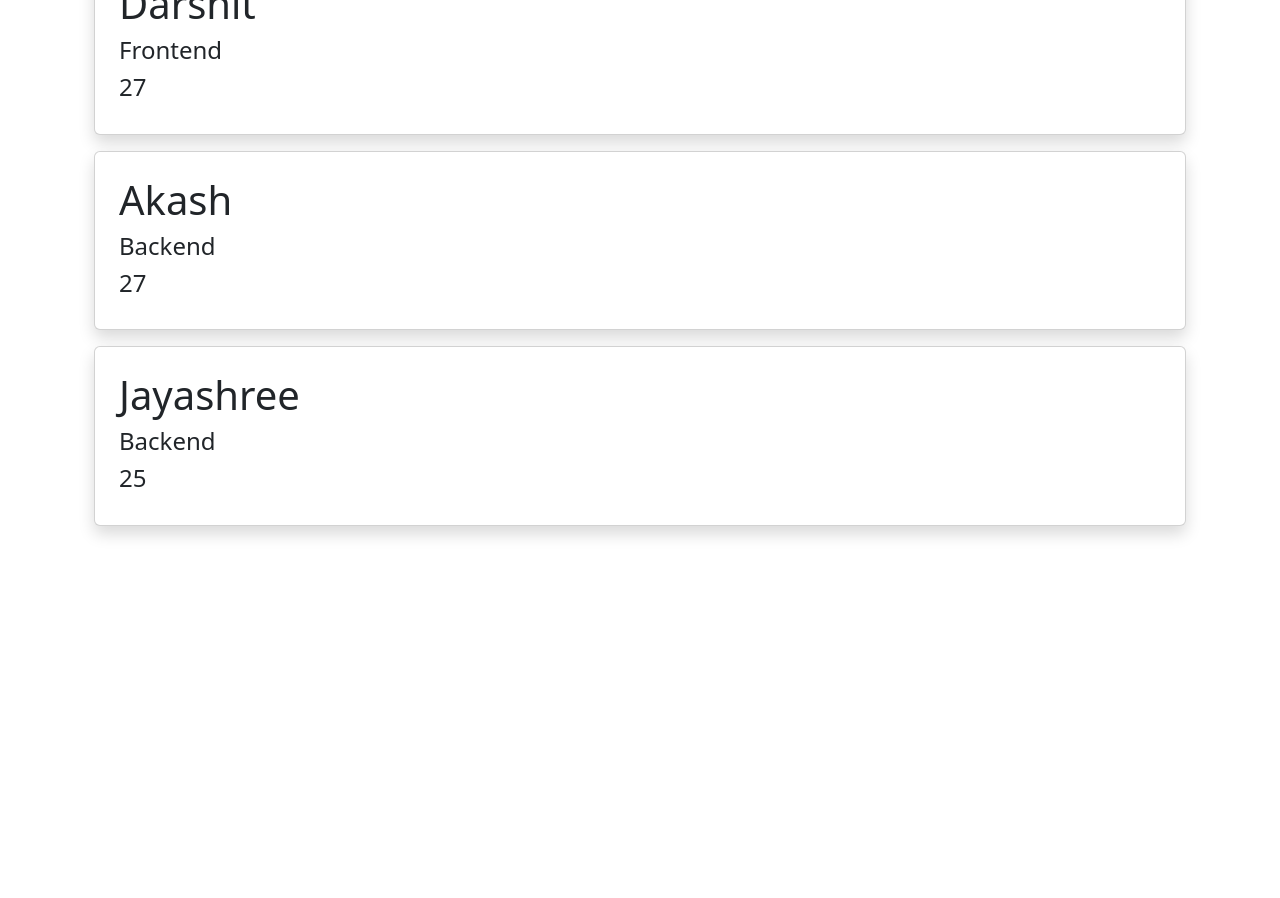
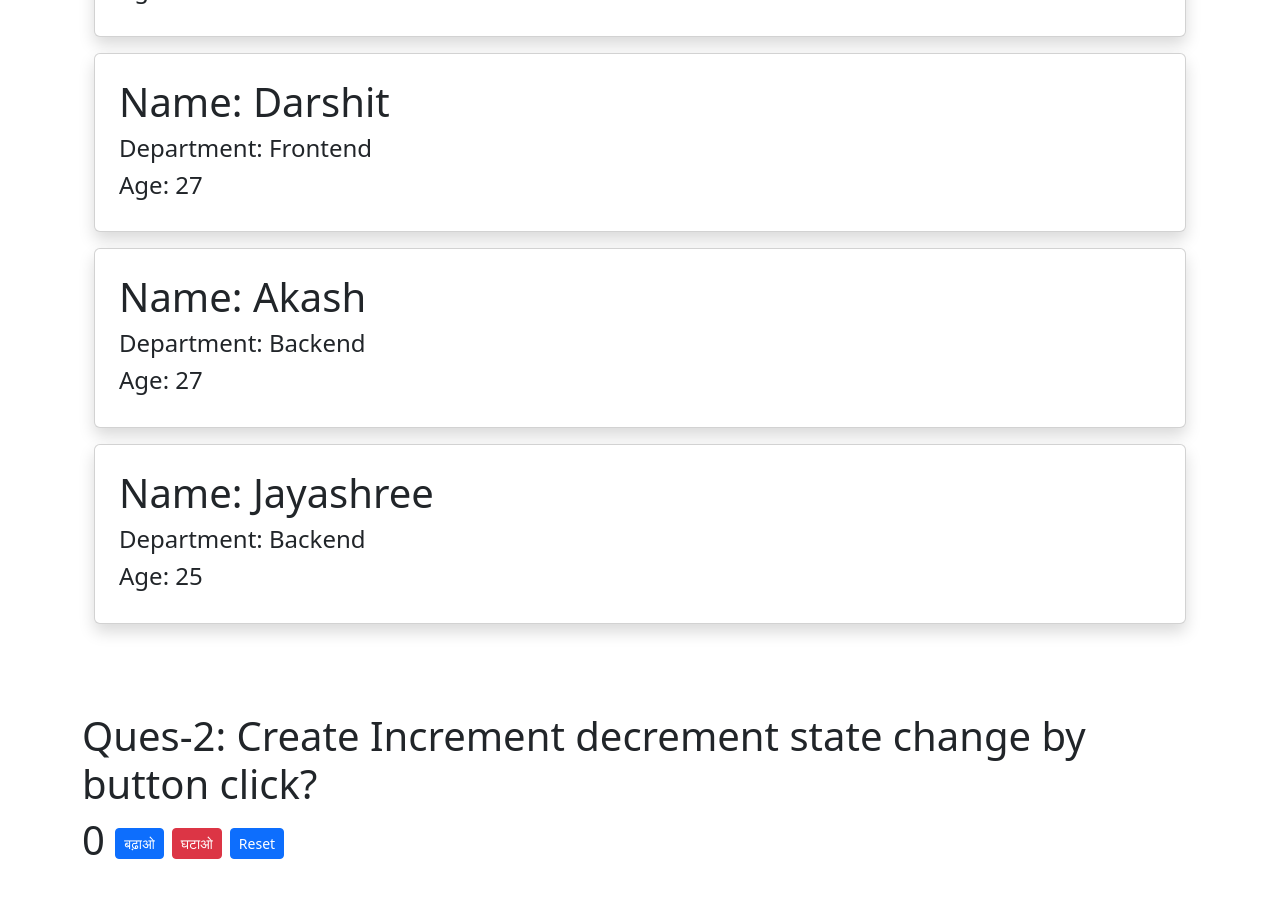
Before and after one commit to nikhilsingh884/React-class-projects, a React (Create React App) app: page / in a window 1280 px wide. Shown: the part 460-1358 px from the top of the page. Before the commit the page ends 1026 px from the top, so only its background shows below. Built offline with nearby package versions, Linux system fonts and the light colour scheme.

Commit message:
upto inc dec

```diff
--- a/src/App.js
+++ b/src/App.js
@@ -1,5 +1,6 @@
-import { Route, Routes } from "react-router-dom";
+
 import ArrayList from "./ArrayList";
+import IncDec from "./IncDec";
 
 
 
@@ -8,7 +9,8 @@ function App() {
 
     return (
         <>
-        <ArrayList/>
+            <ArrayList />
+            <IncDec />
         </>
     )
 }
--- a/src/ArrayList.jsx
+++ b/src/ArrayList.jsx
@@ -31,15 +31,17 @@ function ArrayList() {
     ]
     return (
         <div className="container p-4">
+            <h1>React JS assignment: Module-3</h1>
+            <h3>Ques-1: How to Create a List View in React Js? </h3>
         <div>
             {arrayData.map((item, id)=>{
                 const { name, dept,age}=item;
                 console.log(item.name)
                 return (
                     <div className='card shadow p-4 mb-3'>
-                        <h1 key={id}>{name}</h1>
-                        <h4>{dept}</h4>
-                        <h4>{age}</h4>
+                        <h1 key={id}>Name: {name}</h1>
+                        <h4>Department: {dept}</h4>
+                        <h4>Age: {age}</h4>
                     </div>
                 )
             })}
--- /dev/null
+++ b/src/IncDec.jsx
@@ -0,0 +1,21 @@
+import React, { useState } from 'react'
+
+function IncDec() {
+
+    const [number, setNumber] = useState(0)
+
+    return (
+        <div className='container py-5'>
+            <h1>Ques-2: Create Increment decrement state change by button click?</h1>
+            <h1>{number} <span>
+
+            <button className='btn btn-primary btn-sm me-2' onClick={() => { setNumber(number + 1) }}>बढ़ाओ</button>
+            <button className='btn btn-danger btn-sm me-2' onClick={() => { setNumber(number - 1) }}>घटाओ</button>
+            <button className='btn btn-sm btn-primary' onClick={() => { setNumber(0) }}>Reset</button>
+
+            </span> </h1>
+        </div>
+    )
+}
+
+export default IncDec
```
